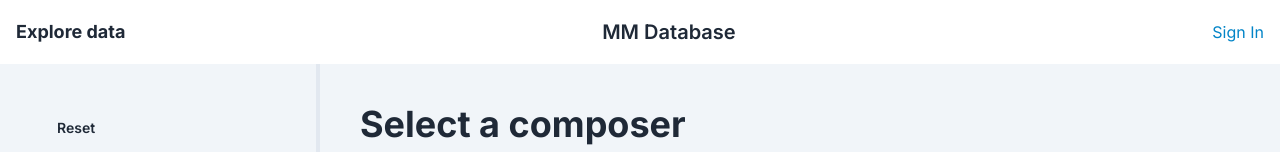
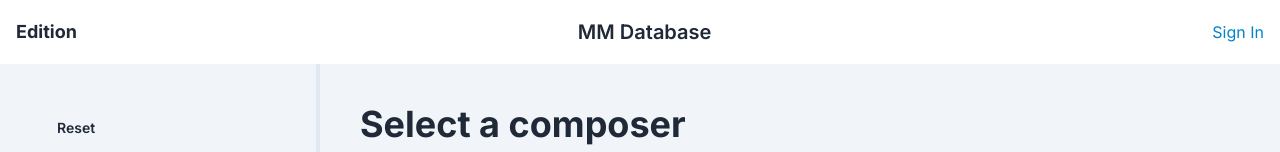
Before and after one commit to JulienLemaitre/mmdb, a Next.js app: page /edition/composer in a window 1280 px wide. Shown: the top 152 px of the page. Built offline with nearby package versions, Linux system fonts and the light colour scheme; no server answers; the database is empty.

Commit message:
Exploration / Edition layout titles

```diff
--- a/app/(signedIn)/edition/layout.tsx
+++ b/app/(signedIn)/edition/layout.tsx
@@ -1,9 +1,13 @@
 import { EditFormProvider } from "@/components/context/editFormContext";
 import Summary from "@/components/Summary";
+import NavBar from "@/app/NavBar";
 
 export default function ContributeLayout({ children }) {
   // SideBar layout
   return (
+    <>
+      <NavBar title="Edition" />
+      <div className="bg-gray-100 flex-1">
         <EditFormProvider>
           <div className="flex h-full">
             <aside className="bg-slate-100 w-80 p-10 border-r-4 border-slate-200">
@@ -12,5 +16,7 @@ export default function ContributeLayout({ children }) {
             <main className="flex-1 bg-slate-100 p-10">{children}</main>
           </div>
         </EditFormProvider>
+      </div>
+    </>
   );
 }
--- a/app/(signedIn)/layout.tsx
+++ b/app/(signedIn)/explore/layout.tsx
@@ -3,7 +3,7 @@ import NavBar from "@/app/NavBar";
 export default function SignedInRootLayout({ children }) {
   return (
     <>
-      <NavBar title="Explore data" />
+      <NavBar title="Exploration" />
       <div className="bg-gray-100 flex-1">{children}</div>
     </>
   );
```
Lines whose indentation alone changed are shown as unchanged.
